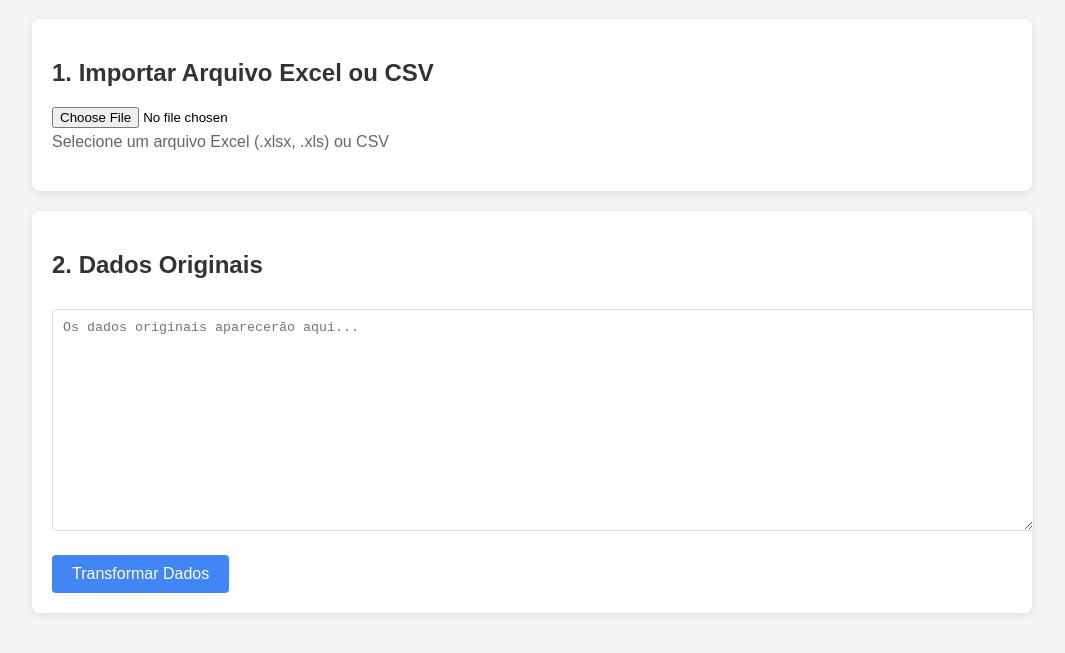
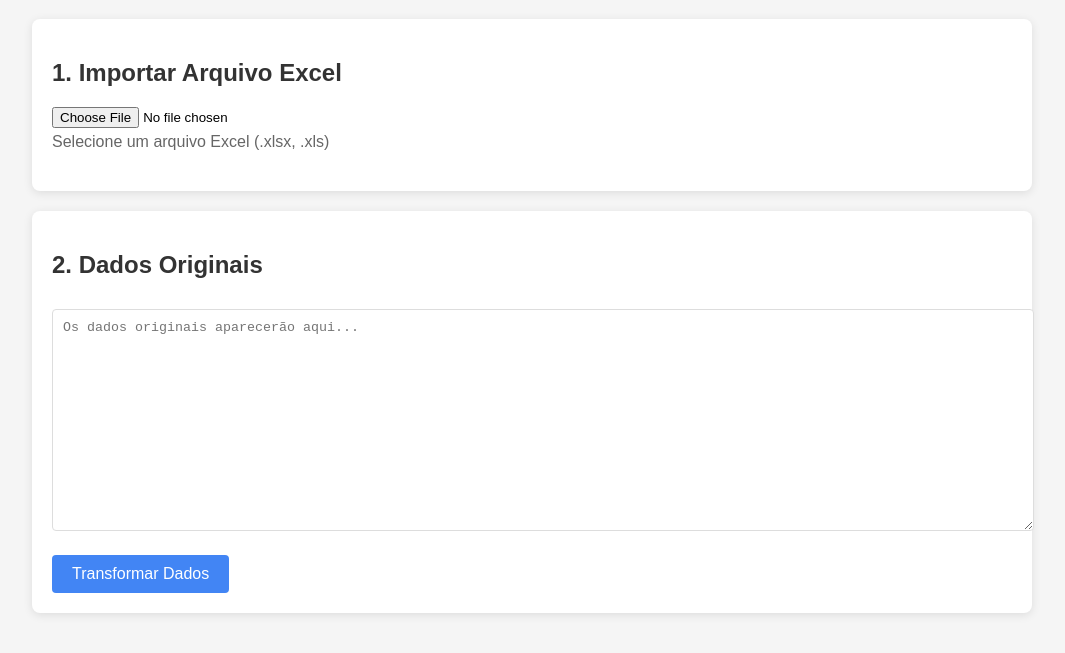
Before and after one commit to company2002/testeconversorcsv, a plain HTML site: page index.html in a window 1280 px wide. Shown: the part 81-734 px from the top of the page, without its empty margins (108-1173 px from the left). Drawn offline with Linux system fonts and the light colour scheme.

Commit message:
Update index.html

```diff
--- a/index.html
+++ b/index.html
@@ -3,7 +3,7 @@
 <head>
     <meta charset="UTF-8">
     <meta name="viewport" content="width=device-width, initial-scale=1.0">
-    <title>Transformador de Tabela Excel/CSV</title>
+    <title>Transformador de Tabela Excel</title>
     <style>
         body {
             font-family: Arial, sans-serif;
@@ -82,10 +82,10 @@
     <h1>Transformador de Tabela Excel/CSV</h1>
 
     <div class="container">
-        <h2>1. Importar Arquivo Excel ou CSV</h2>
+        <h2>1. Importar Arquivo Excel</h2>
         <div class="file-input-container">
             <input type="file" id="fileInput" accept=".xlsx, .xls, .csv">
-            <div id="file-info">Selecione um arquivo Excel (.xlsx, .xls) ou CSV</div>
+            <div id="file-info">Selecione um arquivo Excel (.xlsx, .xls)</div>
         </div>
     </div>
 
```
